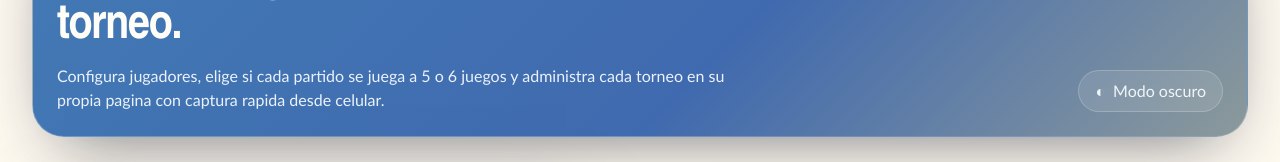
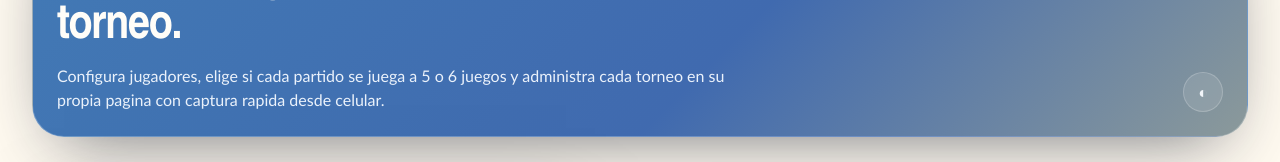
Before and after one commit to flowventas/retaspadel, a Next.js app: page / in a window 1280 px wide. Shown: the part 125-287 px from the top of the page. Built offline with nearby package versions, Linux system fonts and the light colour scheme.

Commit message:
Mover acciones del torneo y compactar toggle de tema

```diff
--- a/components/theme-toggle.tsx
+++ b/components/theme-toggle.tsx
@@ -8,11 +8,11 @@ export function ThemeToggle({ theme, onToggle }: ThemeToggleProps) {
     <button
       type="button"
       onClick={onToggle}
-      className="inline-flex w-full items-center justify-center gap-2 rounded-full border border-white/20 bg-white/10 px-4 py-2 text-sm font-semibold text-slate-100 transition hover:bg-white/20 sm:w-auto"
+      aria-label={theme === "dark" ? "Activar modo claro" : "Activar modo oscuro"}
+      title={theme === "dark" ? "Modo claro" : "Modo oscuro"}
+      className="inline-flex h-10 w-10 items-center justify-center rounded-full border border-white/20 bg-white/10 text-lg font-semibold text-slate-100 transition hover:bg-white/20"
     >
-      <span className="text-base">{theme === "dark" ? "☀" : "◐"}</span>
-      <span className="sm:hidden">{theme === "dark" ? "Claro" : "Oscuro"}</span>
-      <span className="hidden sm:inline">{theme === "dark" ? "Modo claro" : "Modo oscuro"}</span>
+      <span aria-hidden="true">{theme === "dark" ? "☀" : "◐"}</span>
     </button>
   );
 }
--- a/components/tournament-view.tsx
+++ b/components/tournament-view.tsx
@@ -217,21 +217,7 @@ export function TournamentView({ tournamentId }: TournamentViewProps) {
               </p>
             </div>
 
-            <div className="grid w-full gap-2 sm:flex sm:w-auto sm:flex-wrap sm:justify-end sm:gap-3">
-              <button
-                type="button"
-                onClick={handleExportCsv}
-                className="w-full rounded-full border border-white/20 bg-white/10 px-4 py-2 text-sm font-semibold text-[var(--hero-text)] transition hover:bg-white/20 sm:w-auto"
-              >
-                Exportar CSV
-              </button>
-              <button
-                type="button"
-                onClick={handleDeleteTournament}
-                className="w-full rounded-full border border-white/20 bg-white/10 px-4 py-2 text-sm font-semibold text-[var(--hero-text)] transition hover:bg-white/20 sm:w-auto"
-              >
-                Eliminar torneo
-              </button>
+            <div className="flex w-full justify-end sm:w-auto">
               <ThemeToggle theme={store.theme} onToggle={handleThemeToggle} />
             </div>
           </div>
@@ -349,6 +335,29 @@ export function TournamentView({ tournamentId }: TournamentViewProps) {
               </div>
               <RoundHistory rounds={finishedRounds} names={names} onEdit={handleEditRound} />
             </section>
+
+            <section className="grid gap-3 rounded-[2rem] border border-[var(--line)] bg-[var(--card)] p-4 shadow-[0_18px_50px_-42px_rgba(15,23,42,0.45)] sm:p-5">
+              <div>
+                <p className="text-xs font-bold uppercase tracking-[0.25em] text-[var(--brand-secondary)]">Acciones</p>
+                <h2 className="mt-2 text-xl font-black text-[var(--app-text)]">Opciones del torneo</h2>
+              </div>
+              <div className="grid gap-3 sm:flex sm:flex-wrap">
+                <button
+                  type="button"
+                  onClick={handleExportCsv}
+                  className="w-full rounded-full border border-[var(--line)] bg-white px-4 py-3 text-sm font-semibold text-[var(--app-text)] transition hover:border-[var(--brand-primary)] hover:text-[var(--brand-secondary)] sm:w-auto"
+                >
+                  Exportar CSV
+                </button>
+                <button
+                  type="button"
+                  onClick={handleDeleteTournament}
+                  className="w-full rounded-full border border-rose-200 bg-[var(--danger-bg)] px-4 py-3 text-sm font-semibold text-[var(--danger-text)] transition hover:bg-rose-100 sm:w-auto"
+                >
+                  Eliminar torneo
+                </button>
+              </div>
+            </section>
           </div>
 
           <div className="hidden min-w-0 content-start gap-6 lg:grid">
```
